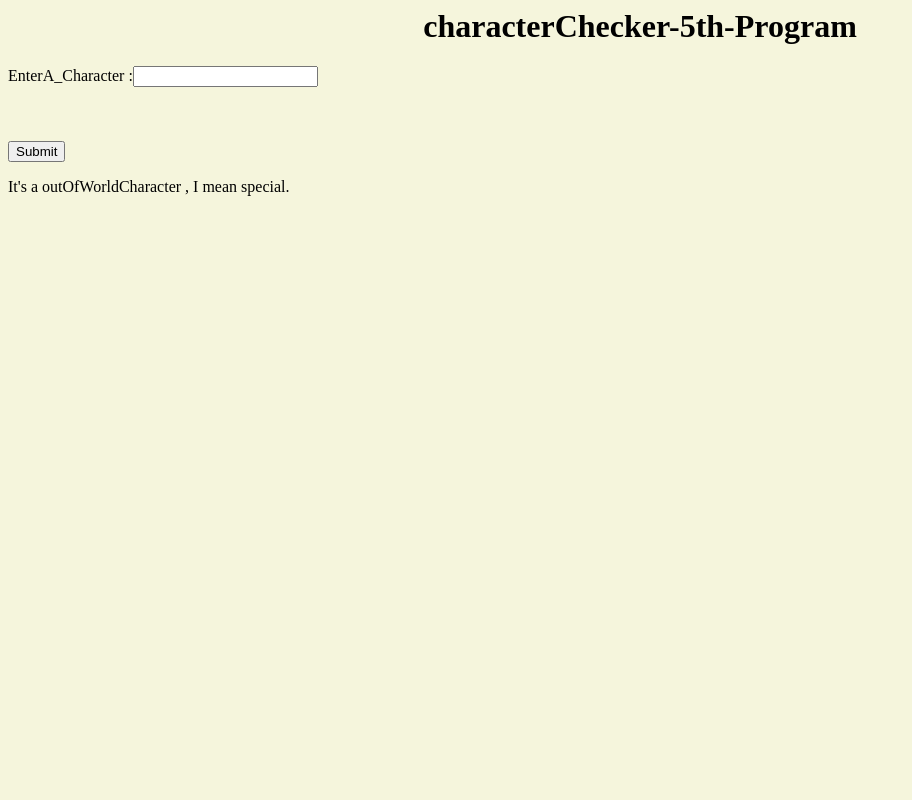
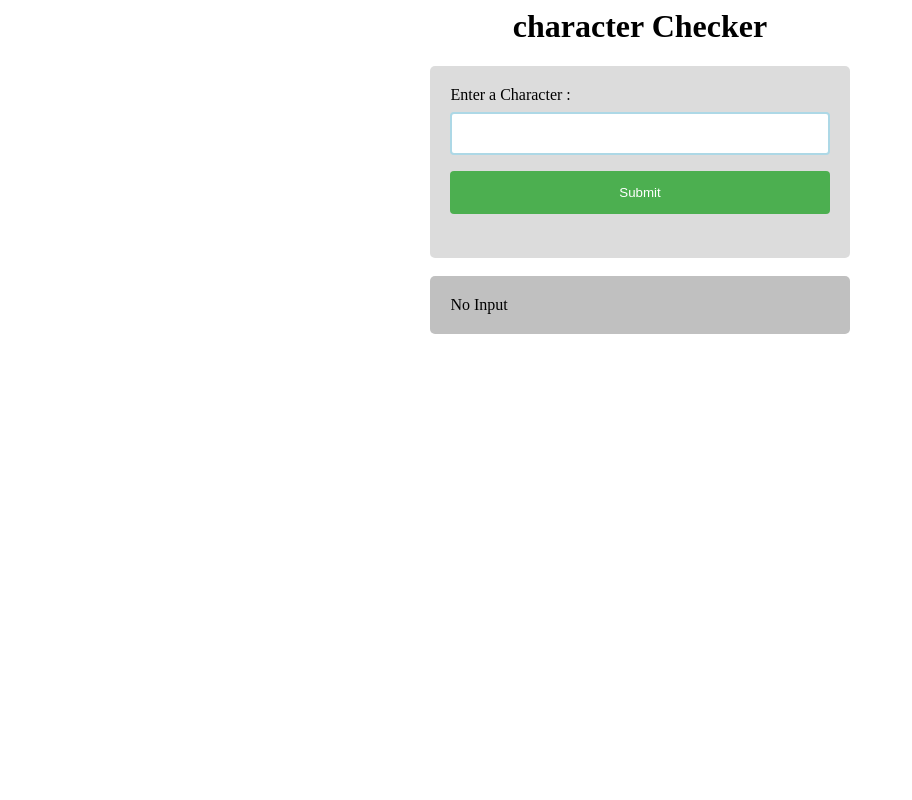
Before and after one commit to arvindchoudhary33/Baburao, a PHP site: page /fifth.php in a window 1280 px wide. Shown: the whole page, without its empty margins (0-912 px from the left). Run offline with PHP 8.4, Linux system fonts and the light colour scheme; data that the repository does not hold is empty.

Commit message:
Implemented external CSS

```diff
--- /dev/null
+++ b/php-html/practical-31-July-Friday/external.css
@@ -0,0 +1,250 @@
+/*  	This is a external CSS file , most of  the information  in  this  document  is  specifically referred from  w3school.com &  javapoint.com   */
+
+
+
+/*
+	Single  line & multi-line comments are  both done with  the same  syntax  as done here .
+
+	For any query / help , please contact us Rutwik.U.Shete , Yash.J.Borse  ( you know where you can  reach us .)
+
+*/
+
+
+/*
+	Some basic  information you should know ,  before  going forward to actual implemented CSS-Code .
+	This is a sole file used  for all the CSS purpose in php-html directory in TYBSC repository .
+
+			CSS Element Selector ~ The  element selector selects the HTML element by name.
+
+									eg . external.css
+										   p{
+											    text-align: center;
+											    color: blue;
+											}
+
+										  example.html
+
+											<head>
+											<link rel="stylesheet" type="text/css" href="external.css">
+											</head>
+											<body>
+											<p>This style will be applied on every "paragraph" i.e  P tags.</p>
+											<p id="para1">Me too!</p>
+											<p>And me!</p>
+											</body>
+
+
+
+
+
+			CSS Id Selector ~       The id selector selects the id attribute of an HTML element to select a specific element.
+							        An id is always unique within the page so it is chosen to select a single, unique element.
+							        It is written with the hash character (#).
+
+							        eg. external.css
+
+							   				#para1{                   # This will get applied only to <p> tag which has id ="para1"
+											    text-align: center;
+											    color: blue;
+											}
+
+										example.html
+
+											<head>
+											<link rel="stylesheet" type="text/css" href="external.css">
+											</head>
+
+											<body>
+
+											<p>This style will be applied on every "paragraph" i.e  P tags.</p>
+											<p id="para1">Me too!</p>
+											<p>And me!</p>
+
+											</body>
+
+
+
+			CSS Class Selector ~    The class selector selects HTML elements with a specific class attribute.
+									It is used with a period character i.e  (full stop symbol) followed by the class name.
+
+									eg. external.css
+
+											.center {
+													    text-align: center;
+													    color: blue;
+													}
+
+										example.html
+
+
+
+											<head>
+											<link rel="stylesheet" type="text/css" href="external.css">
+											</head>
+
+											<body>
+
+											<h1 class="center">This heading is blue and center-aligned.</h1>
+											<p class="center">This paragraph is blue and center-aligned.</p>
+
+											</body>
+
+
+											# Now you might have a question , what's the  difference between  using ID  and Class
+											  The difference between an ID and a class is that an ID can be used to identify one
+											  element, whereas a class can be used to identify more than one.
+
+											# And one more advantage with using class is  that , you can also  use the class selector
+											  for a specific element  for  eg.
+
+											  			  						p.center {
+																						    text-align: center;
+																						    color: blue;
+																						 }
+
+										    # using p.center will only  apply changes  to class="center"  which is used in a <p> tag.See the above code.
+
+
+
+
+
+
+
+			CSS Universal Selector ~ The universal selector is used as a wildcard character. It selects all the elements on the page.
+									 Sounds swell but what does that mean ?.
+
+									 Let's see a example.
+
+									 eg . external.css
+
+									 			* {
+													   color: green;
+													   font-size: 20px;
+												  }
+
+
+										 example.html
+
+
+										 	<head>
+											<link rel="stylesheet" type="text/css" href="external.css">
+											</head>
+											<body>
+
+											<p>This style will be applied on every "paragraph" i.e  P tags.</p>
+											<p id="para1">Me too!</p>
+											<p>And me!</p>
+											<h2>This is heading</h2>
+											</body>
+
+
+									# So this " * " indicates all , so  all the  <p> tags <h2> tag or any other tag present with text facility
+									# will change its color to green and font-size to 20px .
+
+									! Use  this tag when your pants are on fire.
+
+
+
+
+
+			CSS Group Selector  ~ You should understand this one , after all  those ones.
+
+									h1,h2,p {
+											    text-align: center;
+											    color: blue;
+											}
+
+
+!! While using  the CSS file in your code make sure you're  in same directory as the html or your php file so that you can use just the name
+   ( href= "external.css" ).and you don't have to mention the actual path . BUT ...if you're CSS file is not in the same directory then ,
+   you have to mention  the  actual path of your CSS file for eg .  href= "/Documents/Photos/Files/external.css/ "
+
+*/
+
+
+/*
+	To add external CSS file in .PHP extension files  use ~ echo '<link href="external.css" rel="stylesheet" type="text/css" />';
+*/
+
+
+body{
+	background-color: white;
+}
+
+
+
+h1 {
+	color: black;
+	text-align: center;
+}
+
+
+
+
+
+input[type=submit] {
+  width: 100%;
+  background-color: #4CAF50;
+  color: white;
+  padding: 14px 20px;
+  margin: 8px 0;
+  border: none;
+  border-radius: 4px;
+  cursor: pointer;
+}
+
+
+
+input[type=submit]:hover {
+  background-color: #45a049;
+}
+
+
+
+div {
+	width: 30%;
+    margin: 0 auto;
+
+        /* CSS margin property with the value auto for the left and right side,
+           i.e. set the style rule margin: 0 auto; for the div element.
+           The auto value automatically adjusts the left and right margin and horizontally center align the div element's block box.
+        */
+	  border-radius: 5px;
+	  background-color: gainsboro;
+	  padding: 20px;
+}
+
+
+
+.php{	color:black;
+		background-color: silver;
+}
+
+
+
+
+
+.numberTextField{
+  width: 100%;
+  padding: 12px 20px;
+  margin: 8px 0;
+  display: inline-block;
+  border-radius: 4px;
+  box-sizing: border-box;
+  border: 2px solid lightblue;
+
+}
+
+
+
+
+.textField{
+  width: 100%;
+  padding: 12px 20px;
+  margin: 8px 0;
+  display: inline-block;
+  border-radius: 4px;
+  box-sizing: border-box;
+  border: 2px solid lightblue;
+
+}
--- a/php-html/practical-31-July-Friday/fifth.php
+++ b/php-html/practical-31-July-Friday/fifth.php
@@ -2,21 +2,34 @@
 <html>
 <head>
 		<title>characterChecker</title>
+		<link rel="stylesheet"  type="text/css" href="external.css">
+
 </head>
-<body bgcolor="beige">
+<body>
 
-	<h1 align="center"> characterChecker-5th-Program </h1>
+	<h1>
+		character Checker
+	</h1>
+
+<div>
 
 <form method ="POST" >
 
-	EnterA_Character :<input type ="text" name="ch"><br><br>
+	Enter a Character :<input type ="text" name="ch" class="textField"><br>
+
+	<input type="submit">
+
+</form>
+
+
+</div><br>
+		<?php
+
+			echo"<div class=\"div php \">"; // just for styling purpose ( ignore )
+			error_reporting (E_ALL ^ E_NOTICE); // To understand this line of code , open first.php.
 
 
 
- <br><br><input type="submit">
-</form>
-
-			<?php
 
 			$char = $_POST["ch"];
 
@@ -36,13 +49,26 @@
 				echo"Number hai!!";
 			}
 
+			else if(($value >= 33 && $value <= 47) || ($value >= 58 && $value <= 64 ) || ($value >= 91 && $value <= 96) || ($value >=123 && $value <= 126)){
+				echo"It's a outOfWorldCharacter , I mean special.";
+
+			}
+
+			else  if($value == 32){
+				echo"Hey , lazy person. Enter a looking Character."; // If user enters a space and clicks the button. ( he is lazy , i don't know)
+
+				}
+
 			else{
 
-				echo"It's a outOfWorldCharacter , I mean special.";
+				echo"No Input ";
 			}
 
 
-			?>
+
+			echo"</div>";
+
+		?>
 
 </body>
 </html>
```
Also changed, not shown: php-html/practical-31-July-Friday/first.php (+30 -9 lines), php-html/practical-31-July-Friday/fourth.php (+24 -10 lines), php-html/practical-31-July-Friday/second.php (+16 -4 lines), php-html/practical-31-July-Friday/third.php (+24 -4 lines).
